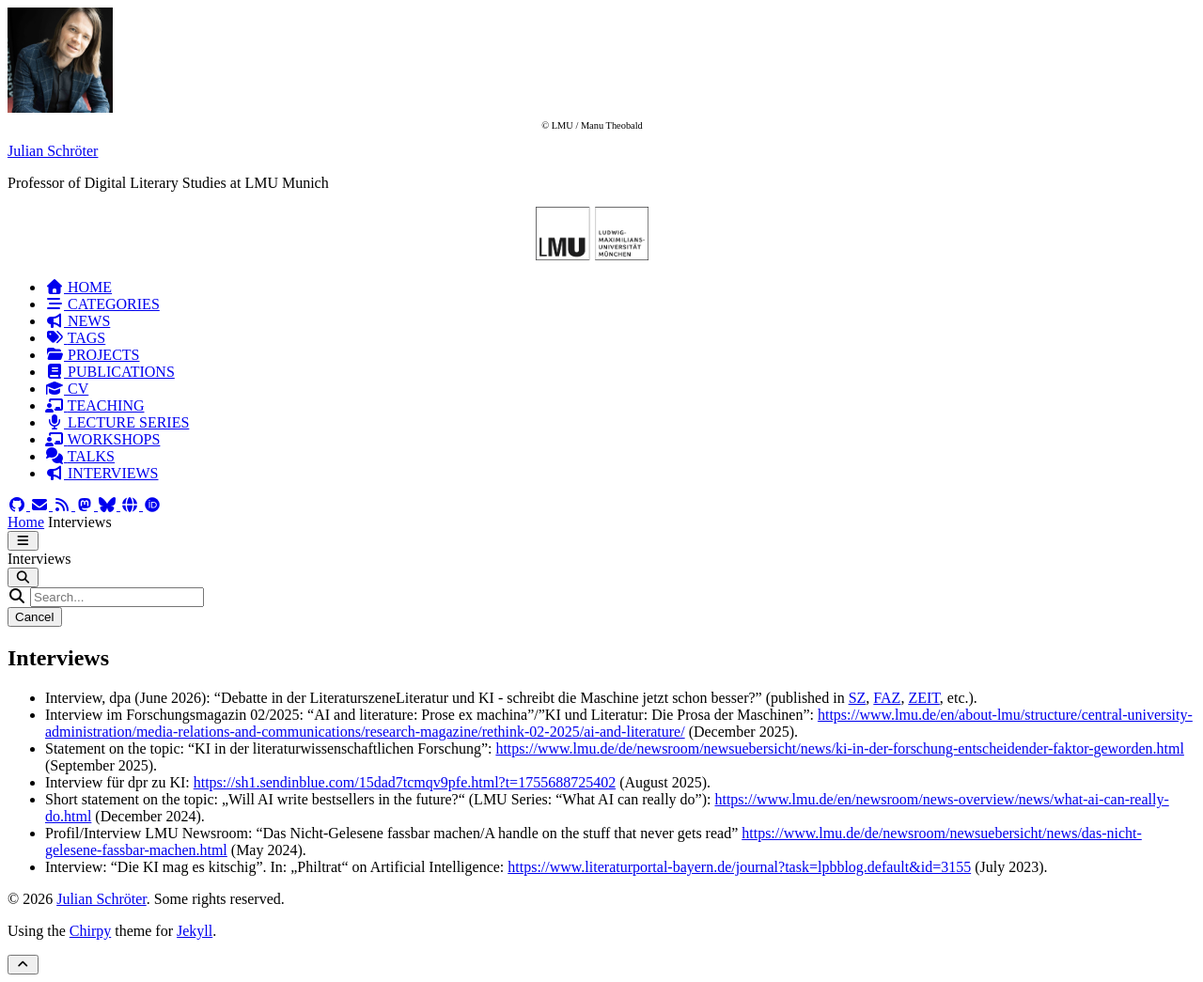
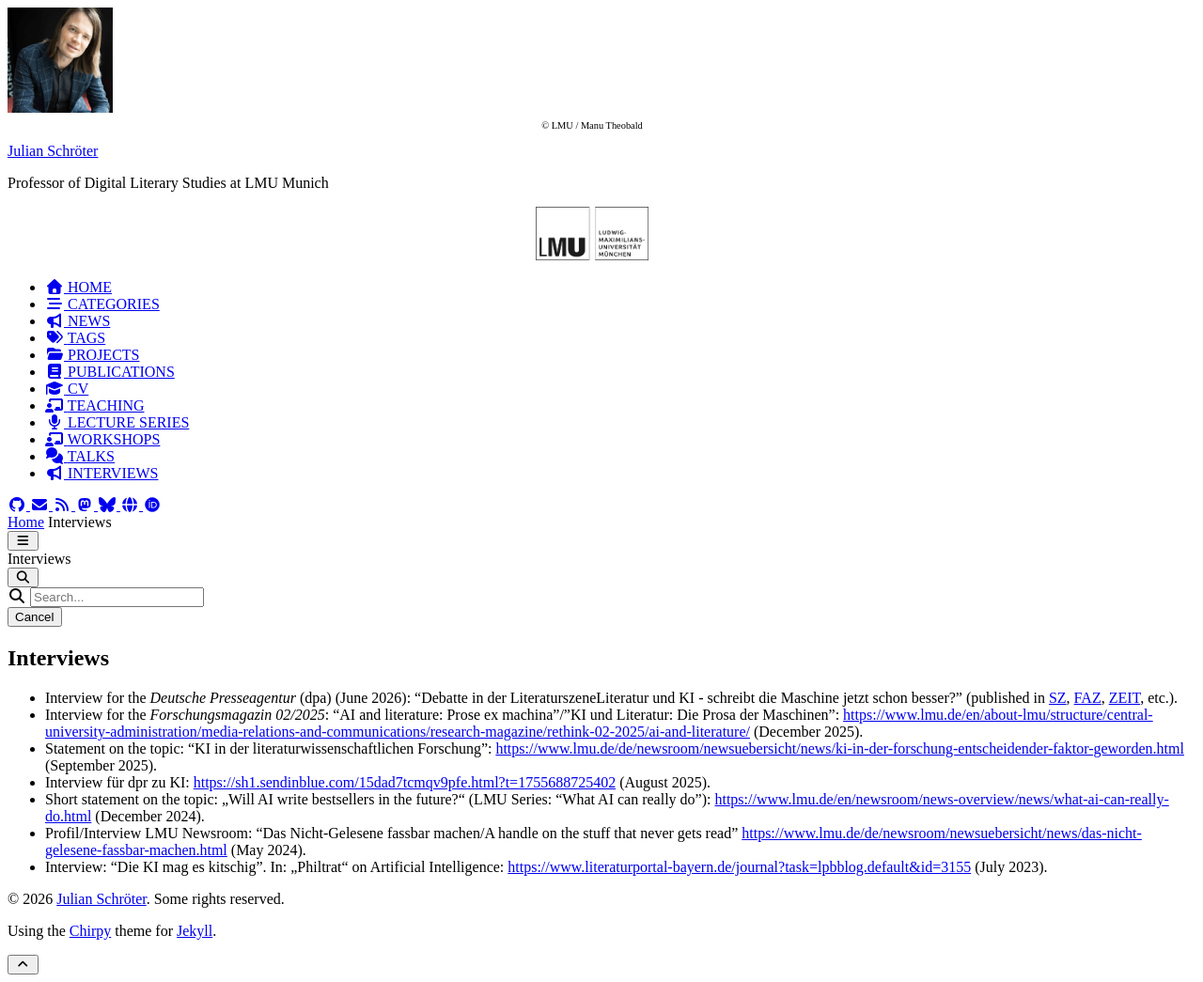
Before and after one commit to julianschroeter/julianschroeter.github.io, a Jekyll site: the page built from _tabs/interviews.md, in a window 1280 px wide. Shown: the whole page at 94% size. Built offline with Jekyll 4.4.1, drawn with Linux system fonts in a browser that asks for light colours; cached includes are drawn as plain includes; nearby versions of some CDN libraries.

Commit message:
Interviews

```diff
--- a/_tabs/interviews.md
+++ b/_tabs/interviews.md
@@ -5,8 +5,8 @@
 order: 8
 ---
 
-- Interview, dpa (June 2026): "Debatte in der LiteraturszeneLiteratur und KI - schreibt die Maschine jetzt schon besser?" (published in [SZ](https://www.sueddeutsche.de/bayern/debatte-in-der-literaturszene-literatur-und-ki-schreibt-die-maschine-jetzt-schon-besser-dpa.urn-newsml-dpa-com-20090101-260605-930-176280), [FAZ](https://www.faz.net/agenturmeldungen/dpa/literatur-und-ki-schreibt-die-maschine-jetzt-schon-besser-200900738.html), [ZEIT](https://www.zeit.de/news/2026-06/05/literatur-und-ki-schreibt-die-maschine-jetzt-schon-besser), etc.).
-- Interview im Forschungsmagazin 02/2025: "AI and literature: Prose ex machina"/"KI und Literatur: Die Prosa der Maschinen": [https://www.lmu.de/en/about-lmu/structure/central-university-administration/media-relations-and-communications/research-magazine/rethink-02-2025/ai-and-literature/](https://www.lmu.de/en/about-lmu/structure/central-university-administration/media-relations-and-communications/research-magazine/rethink-02-2025/ai-and-literature/) (December 2025).
+- Interview for the *Deutsche Presseagentur* (dpa) (June 2026): "Debatte in der LiteraturszeneLiteratur und KI - schreibt die Maschine jetzt schon besser?" (published in [SZ](https://www.sueddeutsche.de/bayern/debatte-in-der-literaturszene-literatur-und-ki-schreibt-die-maschine-jetzt-schon-besser-dpa.urn-newsml-dpa-com-20090101-260605-930-176280), [FAZ](https://www.faz.net/agenturmeldungen/dpa/literatur-und-ki-schreibt-die-maschine-jetzt-schon-besser-200900738.html), [ZEIT](https://www.zeit.de/news/2026-06/05/literatur-und-ki-schreibt-die-maschine-jetzt-schon-besser), etc.).
+- Interview for the *Forschungsmagazin 02/2025*: "AI and literature: Prose ex machina"/"KI und Literatur: Die Prosa der Maschinen": [https://www.lmu.de/en/about-lmu/structure/central-university-administration/media-relations-and-communications/research-magazine/rethink-02-2025/ai-and-literature/](https://www.lmu.de/en/about-lmu/structure/central-university-administration/media-relations-and-communications/research-magazine/rethink-02-2025/ai-and-literature/) (December 2025).
 - Statement on the topic: "KI in der literaturwissenschaftlichen Forschung": [https://www.lmu.de/de/newsroom/newsuebersicht/news/ki-in-der-forschung-entscheidender-faktor-geworden.html](https://www.lmu.de/de/newsroom/newsuebersicht/news/ki-in-der-forschung-entscheidender-faktor-geworden.html) (September 2025).
 - Interview für dpr zu KI: [https://sh1.sendinblue.com/15dad7tcmqv9pfe.html?t=1755688725402](https://sh1.sendinblue.com/15dad7tcmqv9pfe.html?t=1755688725402) (August 2025).
 - Short statement on the topic: „Will AI write bestsellers in the future?“ (LMU Series: "What AI can really do"): [https://www.lmu.de/en/newsroom/news-overview/news/what-ai-can-really-do.html](https://www.lmu.de/en/newsroom/news-overview/news/what-ai-can-really-do.html)  (December 2024).
```
